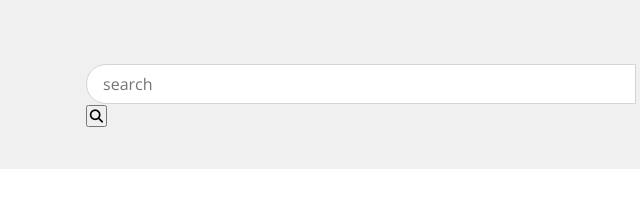
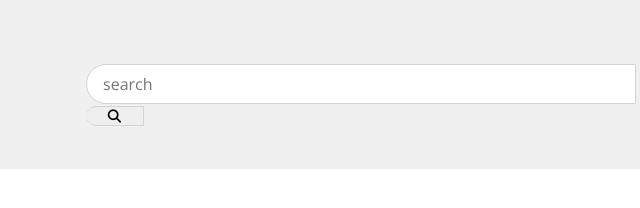
Before and after one commit to osemwengiearit/vanilla-youtube-clone, a plain HTML site: page index.html in a window 1280 px wide. Shown: the full height of the page, 527-1167 px from the left. Drawn offline with nearby package versions, Linux system fonts and the light colour scheme.

```diff
--- a/main.css
+++ b/main.css
@@ -99,3 +99,11 @@
   border-radius: 3.1rem 0 0 3.1rem;
   border: 1px solid #d4d4d4;
 }
+
+.navbar .search-form .search-button {
+  width: auto;
+  padding: 0 1.25rem;
+  border-radius: 3.1rem 0 0 3.1rem;
+  border: 1px solid #d4d4d4;
+  border-left: 0;
+}
```
